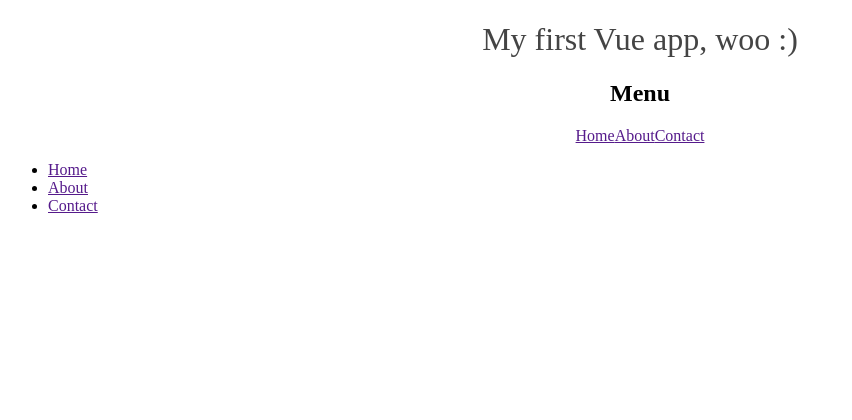
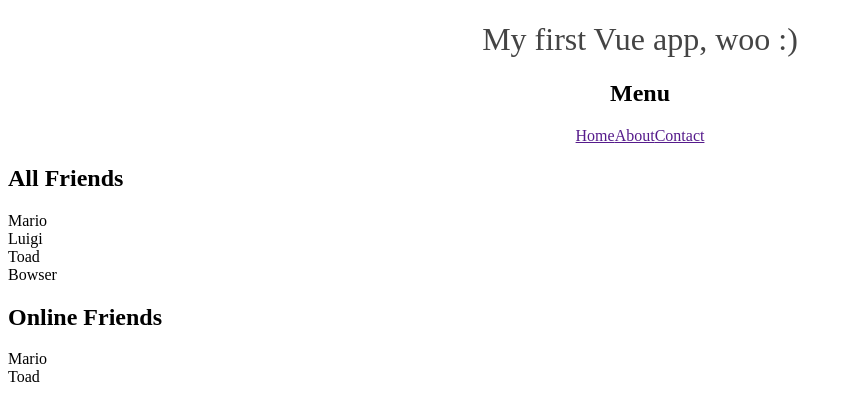
Before and after one commit to Djarid/netninja, a Vue app in the folder vue+firebase/vue_cli/: page / in a window 1280 px wide. Shown: the top 420 px of the page, without its empty margins (0-852 px from the left). Built offline with nearby package versions, Linux system fonts and the light colour scheme.

Commit message:
lesson 22

```diff
--- a/vue+firebase/vue_cli/src/App.vue
+++ b/vue+firebase/vue_cli/src/App.vue
@@ -2,30 +2,43 @@
   <div id="app">
     <h1>{{ title }}</h1>
     <Navbar />
-    <nav>
-        <ul>
-            <li><a href="">Home</a></li>
-            <li><a href="">About</a></li>
-            <li><a href="">Contact</a></li>
-        </ul>
-    </nav>
+    <AllFriends  :friends="friends" @delete="deleteFriend" />
+    <OnlineFriends :friends="friends" />
   </div>
 </template>
 
 <script>
 //import HelloWorld from './components/HelloWorld.vue'
 import Navbar from './components/Navbar.vue'
+import AllFriends from './components/AllFriends.vue'
+import OnlineFriends from './components/OnlineFriends.vue'
 
 export default {
   name: 'App',
   components: {
-    Navbar
+    Navbar,
+    OnlineFriends,
+    AllFriends
   },
   data() {
     return {
-      title: 'My first Vue app, woo :)'
+      title: 'My first Vue app, woo :)',
+      friends: [
+          { name: 'Mario', online: true },
+          { name: 'Luigi', online: false },
+          { name: 'Toad', online: true },
+          { name: 'Bowser', online: false },
+      ]
     }
   },
+  methods: {
+    deleteFriend(payload) {
+      console.log(payload)
+      this.friends = this.friends.filter(friend => {
+        return friend.name !== payload.name
+      })
+    }
+  }
 }
 </script>
 
--- /dev/null
+++ b/vue+firebase/vue_cli/src/components/AllFriends.vue
@@ -0,0 +1,30 @@
+<template>
+    <div id="all-friends">
+        <h2>All Friends</h2>
+        <div v-for="(friend, index) in friends" :key="index">
+            <span @click="unfriend(friend.name)">{{ friend.name }}</span>
+        </div>
+    </div>
+</template>
+
+<script>
+export default {
+    name: 'AllFriends',
+    props: [
+        'friends'
+    ],
+    data() {
+        return {
+        }
+    },
+    methods: {
+        unfriend(name) {
+            this.$emit('delete',{name})
+        }
+    }
+}
+</script>
+
+<style>
+
+</style>
--- /dev/null
+++ b/vue+firebase/vue_cli/src/components/OnlineFriends.vue
@@ -0,0 +1,25 @@
+<template>
+    <div id="online-friends">
+        <h2>Online Friends</h2>
+        <div v-for="(friend, index) in friends" :key="index">
+            <span v-if="friend.online">{{ friend.name }}</span>
+        </div>
+    </div>
+</template>
+
+<script>
+export default {
+    name: 'OnlineFriends',
+    props: [
+        'friends'
+    ],
+    data() {
+        return {
+        }
+    }
+}
+</script>
+
+<style>
+
+</style>
```
